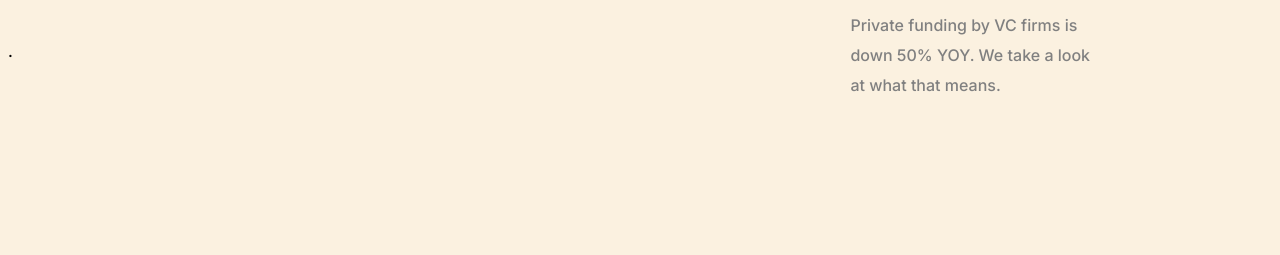
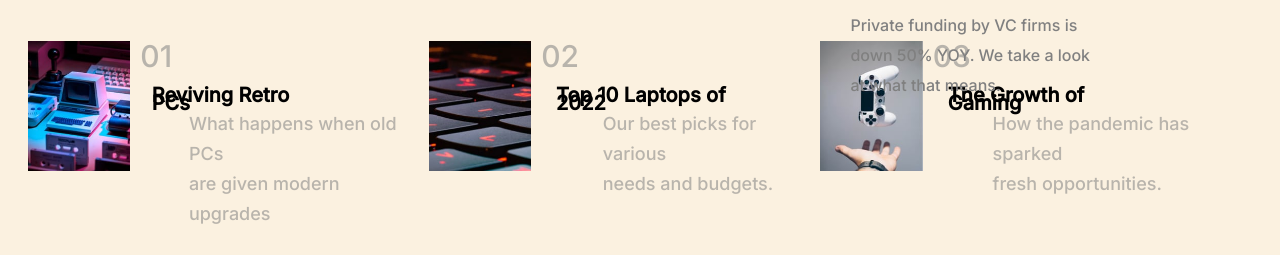
Before and after one commit to yvzklc/news-app, a plain HTML site: page index.html in a window 1280 px wide. Shown: the part 701-956 px from the top of the page. Before the commit the page ends 801 px from the top, so only its background shows below. Drawn offline with Linux system fonts and the light colour scheme.

Commit message:
client v1 finished

```diff
--- a/index.html
+++ b/index.html
@@ -44,7 +44,20 @@
             <h3>Is VC Funding Drying Up? </h3>
             <p>Private funding by VC firms is down 50% YOY. We take a look at what that means.</p>
         </div>
-        .
+        <div class="suggest-news">
+            <img src="img/image-retro-pcs.jpg" alt="">
+            <span>01</span>
+            <h3>Reviving Retro PCs</h3>
+            <p>What happens when old PCs <br> are given modern upgrades </p>
+            <img src="img/image-top-laptops.jpg" alt="">
+            <span>02</span>
+            <h3> Top 10 Laptops of 2022 </h3>
+            <p>Our best picks for various <br> needs and budgets. </p>
+            <img src="img/image-gaming-growth.jpg" alt="">
+            <span>03</span>
+            <h3>The Growth of Gaming</h3>
+            <p>How the pandemic has sparked <br> fresh opportunities. </p>
+        </div>
     </main>
 </body>
 </html>
--- a/style.css
+++ b/style.css
@@ -69,7 +69,7 @@ main .main-new button:hover {
   cursor: pointer;
   background-color: hsla(5, 85%, 63%, 0.801);
 }
-main .last-news{
+main .last-news {
   position: absolute;
   top: 12%;
   right: 13%;
@@ -80,17 +80,62 @@ main .last-news{
   /* transform: translate(-100%,-100%); */
   padding: 10px 20px 20px 20px;
 }
-main .last-news h2{
+main .last-news h2 {
   color: hsl(35, 77%, 62%);
   font-size: 35px;
 }
-main .last-news h3{
+main .last-news h3 {
   font-size: 23px;
 }
-main .last-news p{
+main .last-news p {
   color: gray;
   line-height: 30px;
 }
-main .last-news span{
+main .last-news span {
   color: gray;
 }
+
+.suggest-news {
+  display: flex;
+  align-items: self-start;
+  justify-content: center;
+  padding-right: 3%;
+  line-height: 30px;
+}
+.suggest-news img {
+  height: 130px;
+  display: flex;
+  margin-left: 20px;
+}
+.suggest-news span {
+  font-size: 30px;
+  color: rgba(128, 128, 128, 0.541);
+  padding-left: 10px;
+}
+.suggest-news h3 {
+  font-weight: 900;
+  font-size: 20px;
+  line-height: 8px;
+  margin-top: 50px;
+  margin-left: -1.6vw;
+}
+.suggest-news p {
+  color: rgba(128, 128, 128, 0.541);
+  font-size: 18px;
+  padding-top: 50px;
+  padding-left: 0;
+  margin-left: -9.7vw;
+}
+
+.suggest-news :nth-child(7){
+    margin-left: -1.8vw;
+}
+.suggest-news :nth-child(8){
+    margin-left: -12vw;
+}
+.suggest-news :nth-child(12){
+    margin-left: -11.5vw;
+}
+.suggest-news :nth-child(11){
+    margin-left: -1.8vw;
+}
```
Lines whose indentation alone changed are shown as unchanged.
